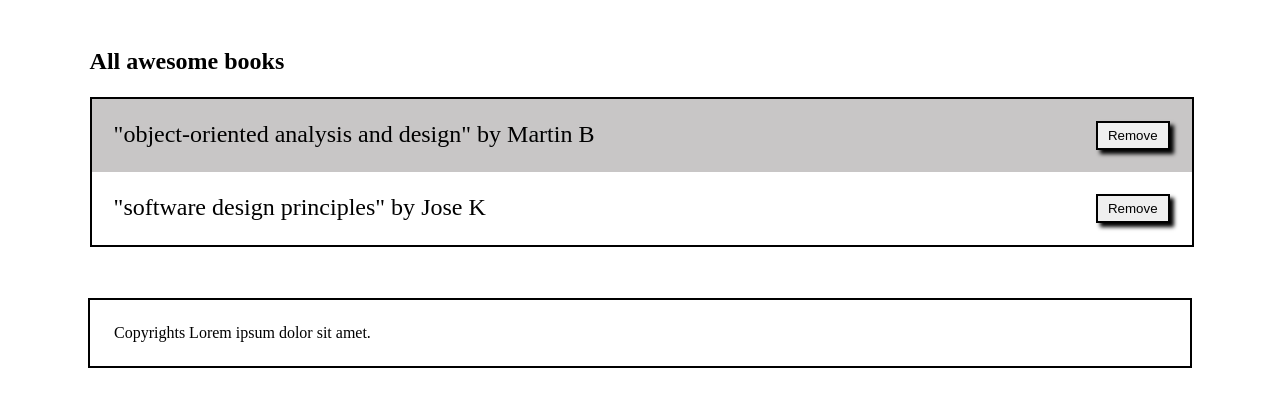
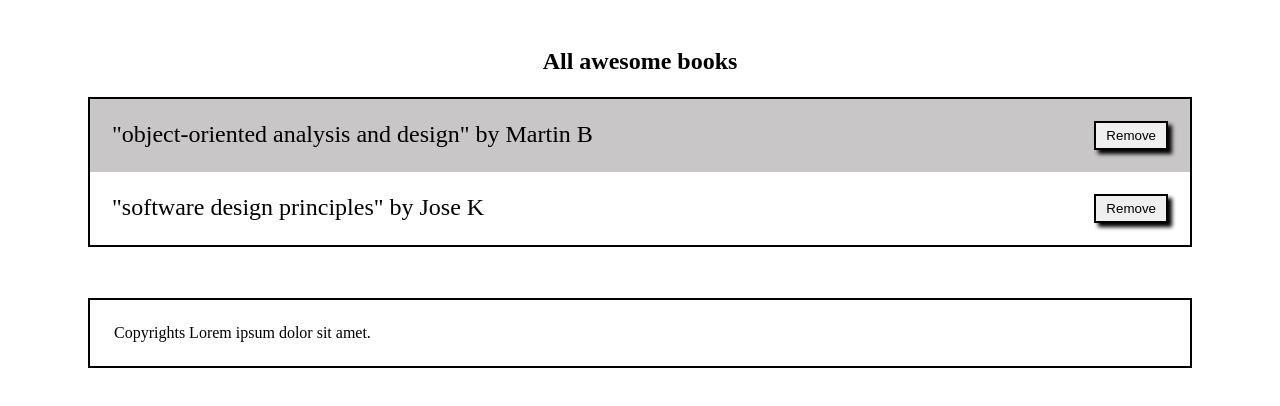
Before and after one commit to shubhambhoyar077/awesome-book, a website with bundled scripts: page index.html in a window 1280 px wide. Shown: the part 116-522 px from the top of the page. Built offline with nearby package versions, Linux system fonts and the light colour scheme.

Commit message:
Fix layout

```diff
--- a/css/index.css
+++ b/css/index.css
@@ -59,11 +59,17 @@ h2 {
 }
 
 .book_section {
+  display: flex;
+  flex-direction: column;
+  align-items: center;
+  width: 100%;
+
+}
+.book_section ul{
   border: 2px solid black;
   width: 100%;
   max-width: 1100px;
 }
-
 .books {
   list-style: none;
   padding: 0;
--- a/index.html
+++ b/index.html
@@ -22,8 +22,9 @@
     </header>
     <main class="container">
       <div id="book_section">
-        <h2>All awesome books</h2>
+
         <section class="book_section">
+          <h2>All awesome books</h2>
           <ul class="books"></ul>
         </section>
       </div>
```
